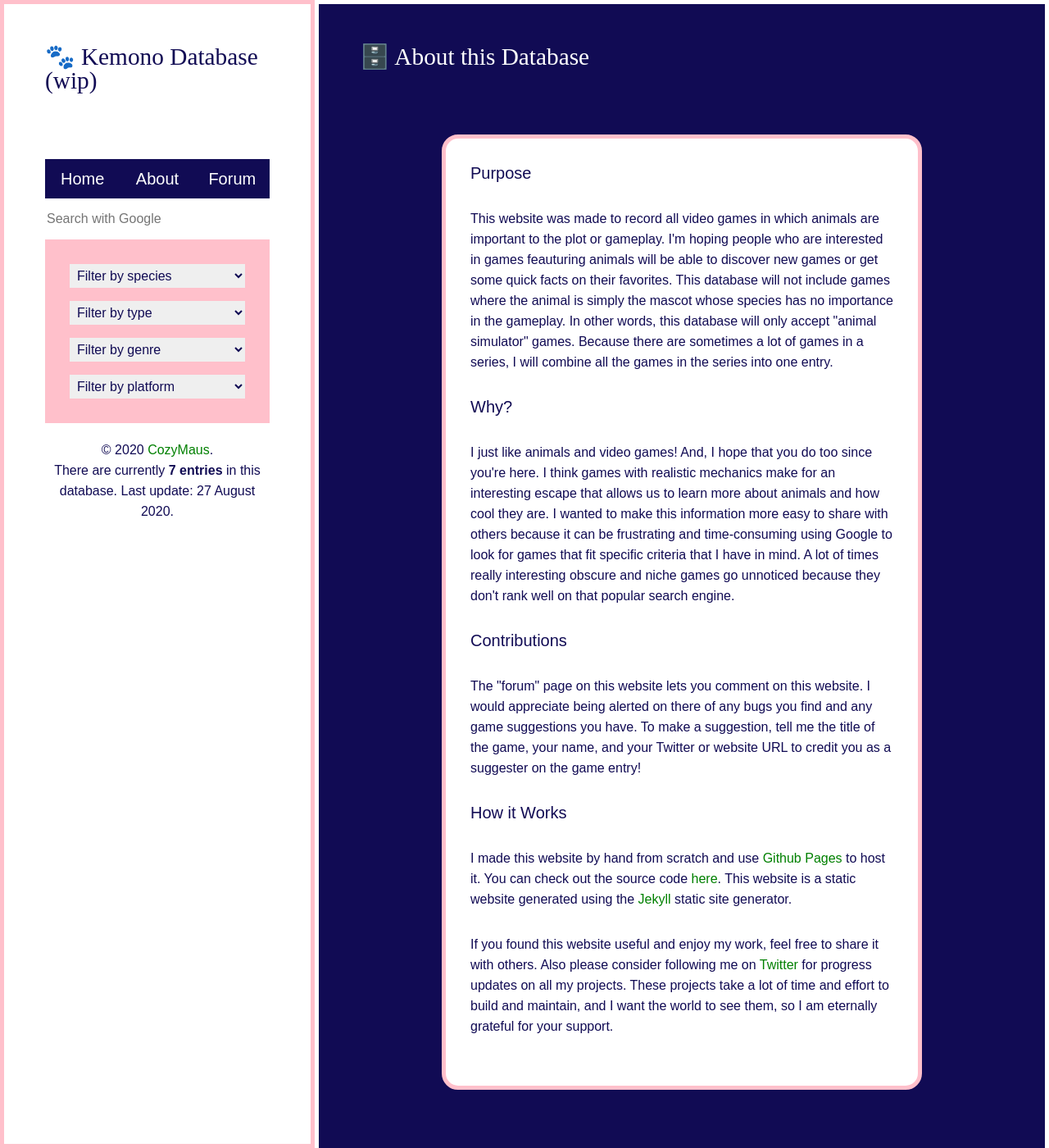
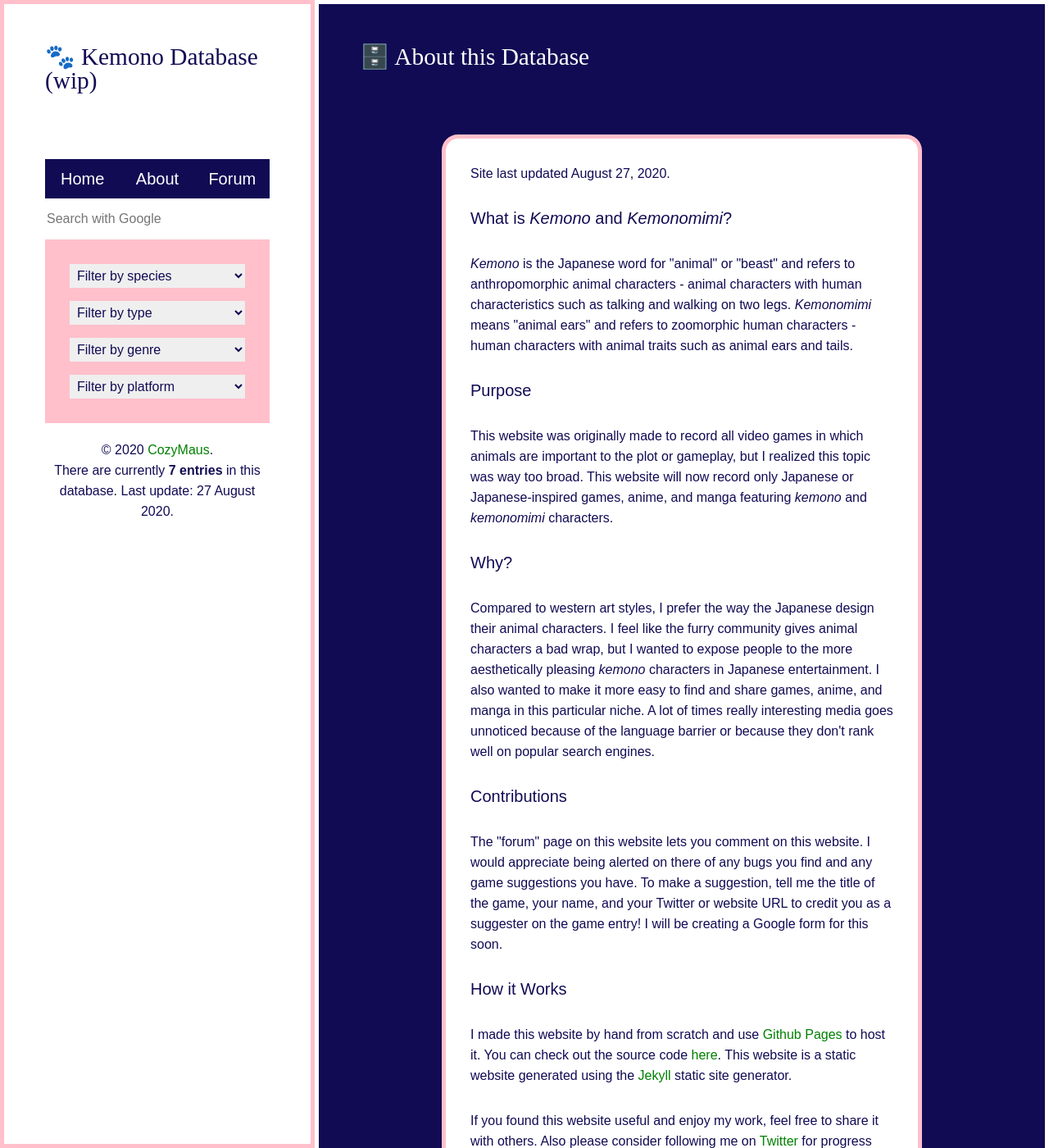
Before and after one commit to byliz/animal-game-database, a Jekyll site: the page built from about/index.html, in a window 1280 px wide and 1400 px high. Shown: the whole window at 82% size. Built offline with Jekyll 4.4.1, drawn with Linux system fonts in a browser that asks for light colours; nearby versions of some CDN libraries; some of the changed text lies outside the part shown.

Commit message:
Updated about page

```diff
--- a/about/index.html
+++ b/about/index.html
@@ -7,11 +7,21 @@ title: About |
 
 <div class="post">
 
+<p class="excerpt">Site last updated {{ site.time | date: '%B %d, %Y' }}.</p>
+
+<h3>What is <em>Kemono</em> and <em>Kemonomimi</em>?</h3>
+
+<p class="excerpt">
+
+<em>Kemono</em> is the Japanese word for "animal" or "beast" and refers to anthropomorphic animal characters - animal characters with human characteristics such as talking and walking on two legs. <em>Kemonomimi</em> means "animal ears" and refers to zoomorphic human characters - human characters with animal traits such as animal ears and tails.
+
+</p>
+
 <h3>Purpose</h3>
 
 <p class="excerpt">
 
-This website was made to record all video games in which animals are important to the plot or gameplay. I'm hoping people who are interested in games feauturing animals will be able to discover new games or get some quick facts on their favorites. This database will not include games where the animal is simply the mascot whose species has no importance in the gameplay. In other words, this database will only accept "animal simulator" games. Because there are sometimes a lot of games in a series, I will combine all the games in the series into one entry.
+This website was originally made to record all video games in which animals are important to the plot or gameplay, but I realized this topic was way too broad. This website will now record only Japanese or Japanese-inspired games, anime, and manga featuring <em>kemono</em> and <em>kemonomimi</em> characters.
 
 </p>
 
@@ -20,19 +30,21 @@ This website was made to record all video games in which animals are important t
 
 <p class="excerpt">
 
-I just like animals and video games! And, I hope that you do too since you're here. I think games with realistic mechanics make for an interesting escape that allows us to learn more about animals and how cool they are. I wanted to make this information more easy to share with others because it can be frustrating and time-consuming using Google to look for games that fit specific criteria that I have in mind. A lot of times really interesting obscure and niche games go unnoticed because they don't rank well on that popular search engine.
+Compared to western art styles, I prefer the way the Japanese design their animal characters. I feel like the furry community gives animal characters a bad wrap, but I wanted to expose people to the more aesthetically pleasing <em>kemono</em> characters in Japanese entertainment. I also wanted to make it more easy to find and share games, anime, and manga in this particular niche. A lot of times really interesting media goes unnoticed because of the language barrier or because they don't rank well on popular search engines.
 
 </p>
+
 
 <h3>Contributions</h3>
 
 <p class="excerpt">
-The "forum" page on this website lets you comment on this website. I would appreciate being alerted on there of any bugs you find and any game suggestions you have. To make a suggestion, tell me the title of the game, your name, and your Twitter or website URL to credit you as a suggester on the game entry!
+The "forum" page on this website lets you comment on this website. I would appreciate being alerted on there of any bugs you find and any game suggestions you have. To make a suggestion, tell me the title of the game, your name, and your Twitter or website URL to credit you as a suggester on the game entry! I will be creating a Google form for this soon.
 </p>
+
 
 <h3>How it Works</h3>
 
-<p class="excerpt">I made this website by hand from scratch and use <a href="https://pages.github.com/" target="_blank">Github Pages</a> to host it. You can check out the source code <a href="http://github.com/cozymaus/animal-games-database" target="_blank">here</a>. This website is a static website generated using the <a href="https://jekyllrb.com/" target="_blank">Jekyll</a> static site generator.</p>
+<p class="excerpt">I made this website by hand from scratch and use <a href="https://pages.github.com/" target="_blank">Github Pages</a> to host it. You can check out the source code <a href="http://github.com/cozymaus/kemono-database" target="_blank">here</a>. This website is a static website generated using the <a href="https://jekyllrb.com/" target="_blank">Jekyll</a> static site generator.</p>
 
-<p class="excerpt">If you found this website useful and enjoy my work, feel free to share it with others. Also please consider following me on <a href="http://twitter.com/cozymaus" target="_blank">Twitter</a> for progress updates on all my projects. These projects take a lot of time and effort to build and maintain, and I want the world to see them, so I am eternally grateful for your support.</p>
+<p class="excerpt">If you found this website useful and enjoy my work, feel free to share it with others. Also please consider following me on <a href="http://twitter.com/cozymaus" target="_blank">Twitter</a> for progress updates on all my projects. You can donate on <a href="https://paypal.me/cozymaus">PayPal.me</a>.</p>
 </div>
```
